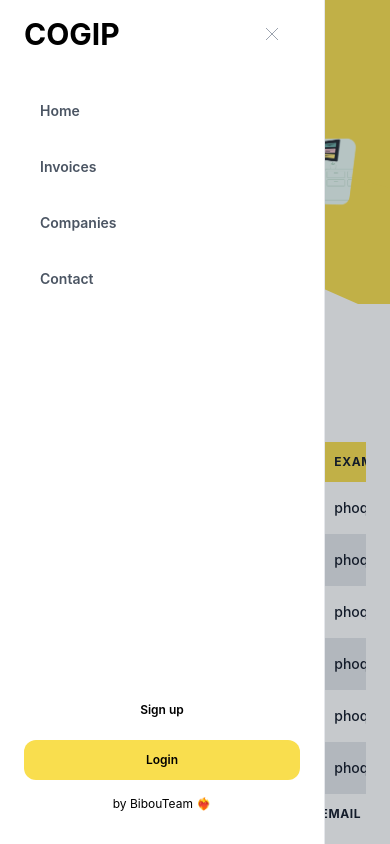
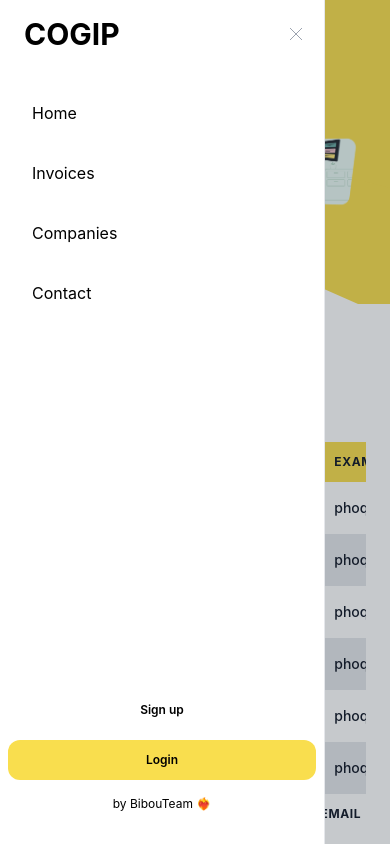
Before and after one commit to antoinel74/COGIP, a React (Vite) app: page / in a window 390 px wide. Both pictures are taken after a click on the button 161 px from the left and 34 px from the top of the page. Shown: the top 844 px of the page. Built offline with nearby package versions, Linux system fonts and the light colour scheme.

Commit message:
make navbar consistent

```diff
--- a/src/components/Navbar.jsx
+++ b/src/components/Navbar.jsx
@@ -12,9 +12,9 @@ const NavbarItem = ({ link, text }) => {
 
 const MobileNavbarItem = ({ link, text }) => {
   return (
-    <li className="mb-1">
+    <li className="mb-1 hover:border-r-4 border-[#f9de4e]">
       <a
-        className="block p-4 text-sm font-semibold text-gray-600 hover:bg-gray-100 hover:text-black rounded"
+        className="flex items-center py-4 pl-2 hover:bg-gray-100 hover:rounded"
         href={link}
       >
         {text}
@@ -88,9 +88,12 @@ export const Navbar = () => {
         } navbar-menu relative z-50`}
       >
         <div className="navbar-backdrop fixed inset-0 bg-gray-800 opacity-25"></div>
-        <nav className="fixed top-0 left-0 bottom-0 flex flex-col w-5/6 max-w-sm py-4 px-6 bg-white border-r overflow-y-auto">
+        <nav className="fixed top-0 left-0 bottom-0 flex flex-col w-5/6 max-w-sm py-4 bg-white border-r overflow-y-auto">
           <div className="flex items-center mb-8">
-            <a className="mr-auto text-3xl font-bold leading-none" href="#">
+            <a
+              className="mr-auto text-3xl font-bold leading-none pl-6"
+              href="#"
+            >
               COGIP
             </a>
             <button className="navbar-close" onClick={toggleMenu}>
@@ -106,9 +109,9 @@ export const Navbar = () => {
               </svg>
             </button>
           </div>
-          <ul>{renderedMobileMenuItems}</ul>
+          <ul className="pl-6">{renderedMobileMenuItems}</ul>
           <div className="mt-auto">
-            <div className="pt-6">
+            <div className="pt-6 px-2">
               <a
                 className="block mb-3 p-3 leading-loose text-xs text-center font-semibold leading-none hover:bg-gray-100 rounded-xl"
                 href="#"
```
Also changed, not shown: vite.config.js.timestamp-1701851670727-9d60e48f0a7a9.mjs (added, +15 -0 lines).
